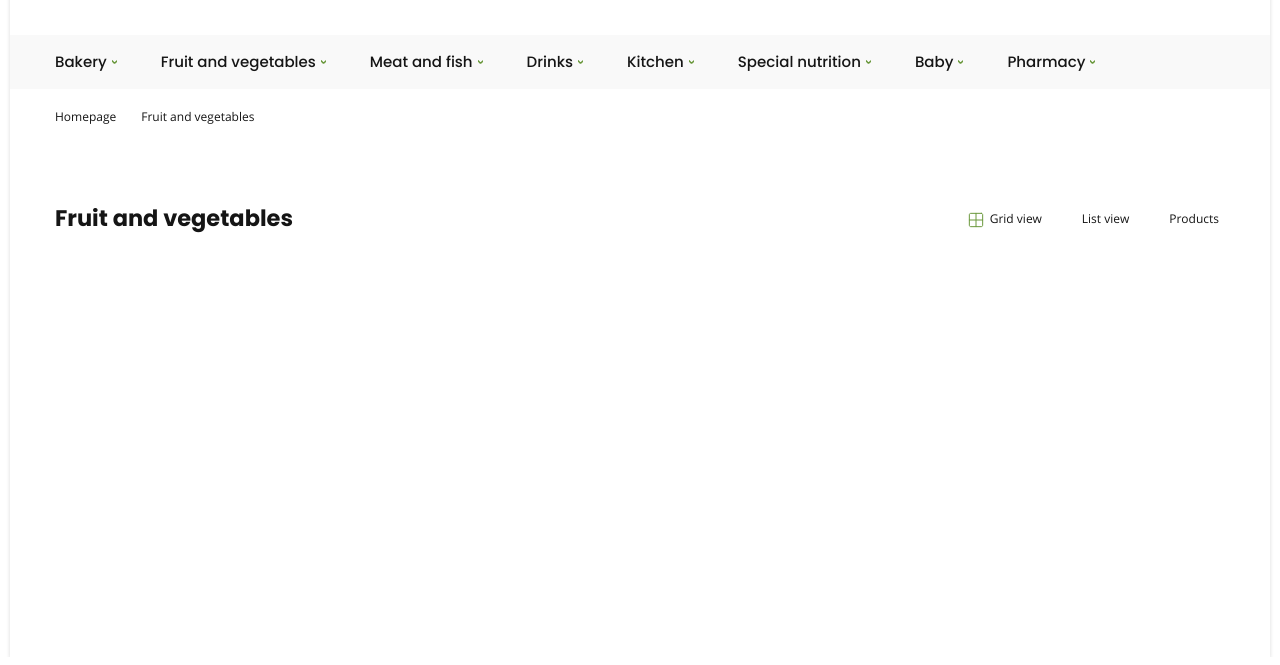
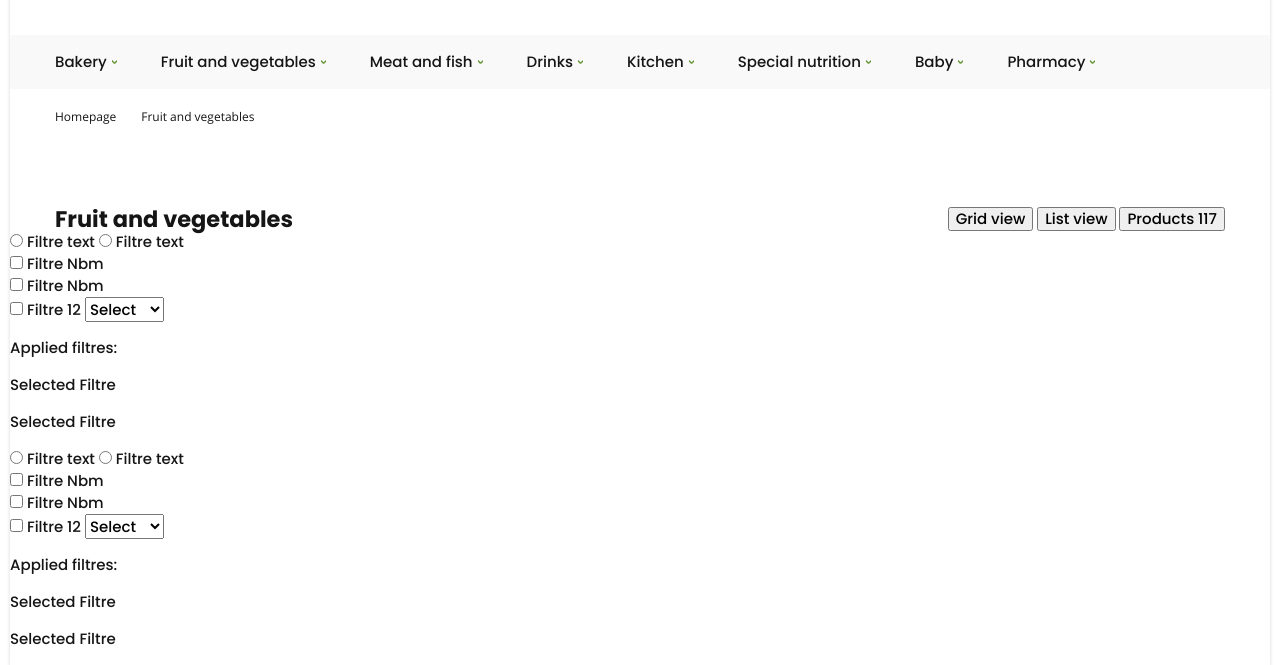
Before and after one commit to mukhammadyn/ecommerce-website, a plain HTML site: page fruit.html in a window 1280 px wide. Shown: the part 143-808 px from the top of the page. Drawn offline with Linux system fonts and the light colour scheme.

Commit message:
Test commit

```diff
--- a/fruit.html
+++ b/fruit.html
@@ -140,13 +140,111 @@
         <h2 class="fruit-section__title">
           Fruit and vegetables
         </h2>
-        <div class="fruit-section__button">
-          <button class="fruit-section__button-grid">Grid view</button>
-          <button class="fruit-section__button-list">List view</button>
-          <button class="fruit-section__button-product">Products</button>
+        <div class="fruit-section__buttons">
+          <button class="fruit-section__button">Grid view</button>
+          <button class="fruit-section__button">List view</button>
+          <button class="fruit-section__button">Products
+            <span class="fruit-section__button-span">117</span>
+          </button>
         </div>
       </div>
 
+      <div class="filtre-section">
+        <form class="filtre-section__form" action="https://echo.htmlacademy.ru">
+
+          <div class="filtre-section__form-input">
+            <input class="filtre-section__input-radio" type="radio" id="filtre" name="name" value="filtre text">
+            <label class="filtre-section__label-radio" for="filtre">Filtre text</label>
+            <input class="filtre-section__input-radio" type="radio" id="filtre" name="name" value="filtre text">
+            <label class="filtre-section__label-radio" for="filtre">Filtre text</label>
+          </div>
+
+          <div class="filtre-section__checkbox">
+            <input class="filtre-section__checkbox-input" type="checkbox" name="name" value="filtre">
+            <label for="name">Filtre</label>
+            <span class="filtre-section__checkbox-span">Nbm</span>
+          </div>
+          <div class="filtre-section__checkbox">
+            <input class="filtre-section__checkbox-input" type="checkbox" name="name" value="filtre">            <label for="name">Filtre</label>
+            <span class="filtre-section__checkbox-span">Nbm</span>
+          </div>
+
+          <div class="filtre-section__select-checkbox">
+            <div class="filtre-section__checkbox-input">
+              <input type="checkbox" name="name" value="filtre">
+              <label class="filtre-section__checkbox-label" for="name">Filtre</label>
+              <span class="filtre-section__checkbox-span">12</span>
+              <select class="filtre-section__select-selection" name="name" id="name">
+                <option value="">Select</option>
+                <option value="bakery">Bakery</option>
+                <option value="fruit">Fruit</option>
+                <option value="meat">Meat</option>
+                <option value="drinks">Drinks</option>
+                <option value="kitchen">Kitchen</option>
+              </select>
+            </div>
+          </div>
+        </form>
+        <div class="filtre-section__text">
+          <p class="filtre-section__first-text">Applied filtres:</p>
+         <div class="filtre-section__second-content">
+          <p class="filtre-section__second-text">Selected Filtre</p>
+          <span class="filtre-section__second-span"></span>
+         </div>
+         <div  class="filtre-section__second-content">
+          <p class="filtre-section__second-text">Selected Filtre</p>
+          <span class="filtre-section__second-span"></span>
+         </div>
+        </div>
+
+        <form class="filtre-section__form" action="https://echo.htmlacademy.ru">
+          <div class="filtre-section__form-input">
+            <input class="filtre-section__input-radio" type="radio" id="filtre" name="name" value="filtre text">
+            <label class="filtre-section__label-radio" for="filtre">Filtre text</label>
+            <input class="filtre-section__input-radio" type="radio" id="filtre" name="name" value="filtre text">
+            <label class="filtre-section__label-radio" for="filtre">Filtre text</label>
+          </div>
+
+          <div class="filtre-section__checkbox">
+            <input class="filtre-section__checkbox-input" type="checkbox" name="name" value="filtre">
+            <label for="name">Filtre</label>
+            <span class="filtre-section__checkbox-span">Nbm</span>
+          </div>
+          <div class="filtre-section__checkbox">
+            <input class="filtre-section__checkbox-input" type="checkbox" name="name" value="filtre">            <label for="name">Filtre</label>
+            <span class="filtre-section__checkbox-span">Nbm</span>
+          </div>
+
+          <div class="filtre-section__select-checkbox">
+            <div class="filtre-section__checkbox-input">
+              <input type="checkbox" name="name" value="filtre">
+              <label class="filtre-section__checkbox-label" for="name">Filtre</label>
+              <span class="filtre-section__checkbox-span">12</span>
+              <select class="filtre-section__select-selection" name="name" id="name">
+                <option value="">Select</option>
+                <option value="bakery">Bakery</option>
+                <option value="fruit">Fruit</option>
+                <option value="meat">Meat</option>
+                <option value="drinks">Drinks</option>
+                <option value="kitchen">Kitchen</option>
+              </select>
+            </div>
+          </div>
+        </form>
+
+        <div class="filtre-section__text">
+          <p class="filtre-section__first-text">Applied filtres:</p>
+         <div class="filtre-section__second-content">
+          <p class="filtre-section__second-text">Selected Filtre</p>
+          <span class="filtre-section__second-span"></span>
+         </div>
+         <div  class="filtre-section__second-content">
+          <p class="filtre-section__second-text">Selected Filtre</p>
+          <span class="filtre-section__second-span"></span>
+         </div>
+        </div>
+
+      </div>
     </main>
   </div>
 </body>
```
